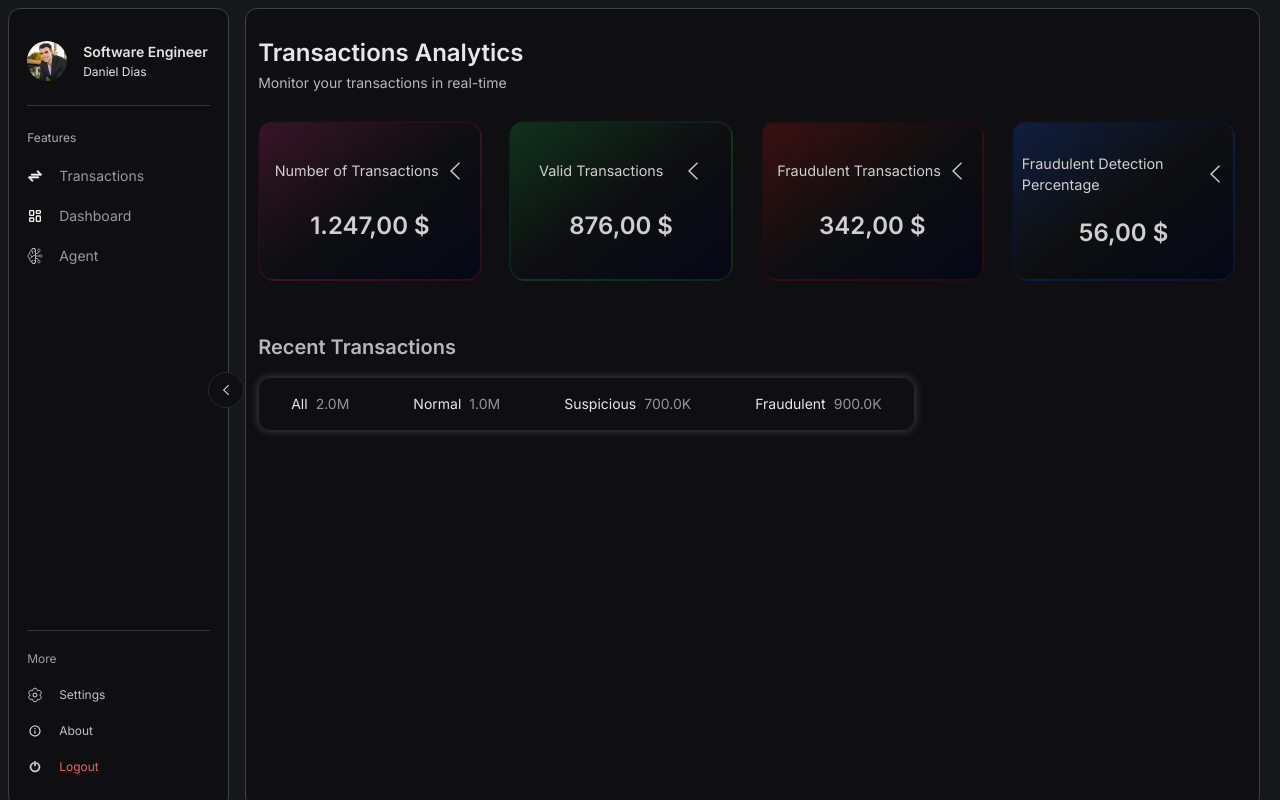
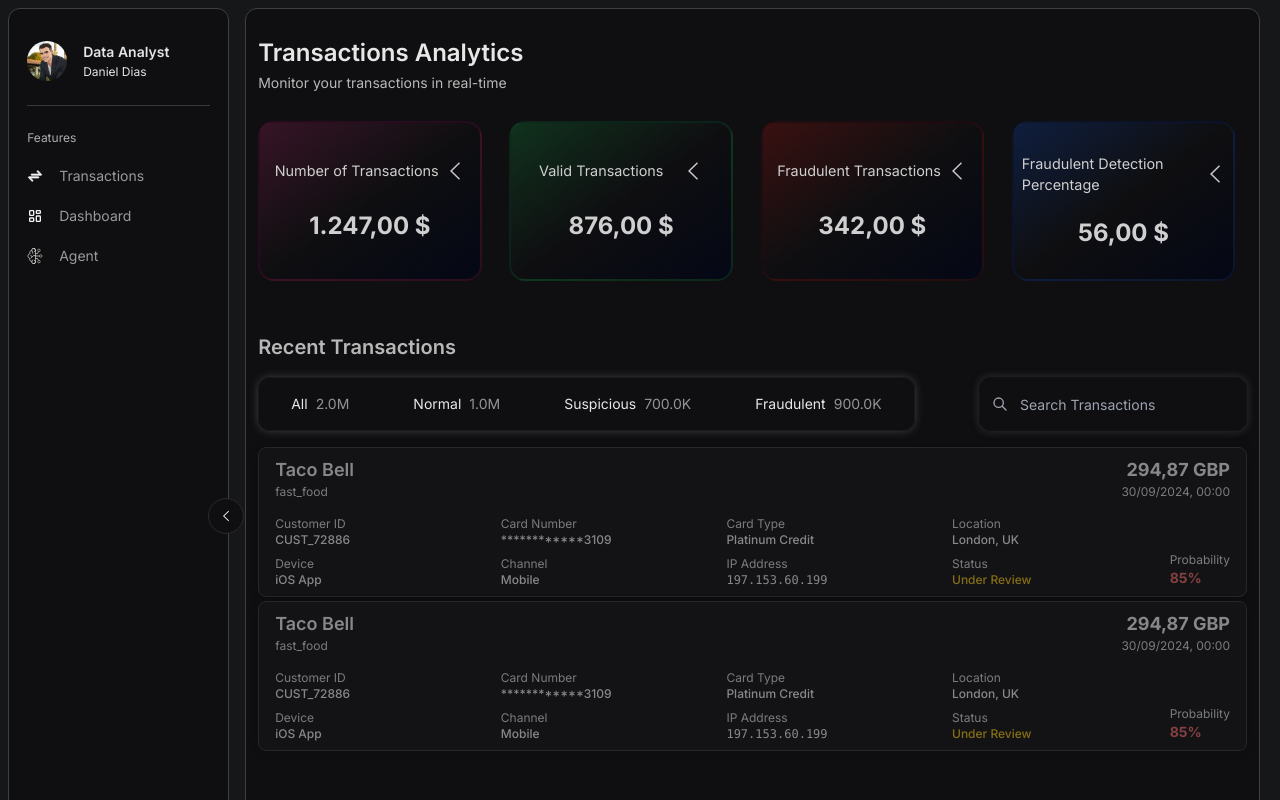
Before and after one commit to danielferreira-dias/credit.card.fraud.detection-dashboard, a React (Vite) app in the folder frontend/: page / in a window 1280 px wide. Shown: the top 800 px of the page. Built offline with nearby package versions, Linux system fonts and the light colour scheme.

Commit message:
Added new Components to CSS

```diff
--- /dev/null
+++ b/frontend/src/components/List.tsx
@@ -0,0 +1,10 @@
+import TransactionInfo from "./TransactionInfo"
+
+export default function List(){
+    return (
+        <div className="w-full h-150  text-white rounded-xl flex flex-col opacity-50 gap-y-1">
+            <TransactionInfo />
+            <TransactionInfo />
+        </div>
+    )
+}
--- a/frontend/src/components/Navbar.tsx
+++ b/frontend/src/components/Navbar.tsx
@@ -38,7 +38,7 @@ export default function Navbar(){
 
     const userInformation : { userName: string, userPosition: string, userProfile: string } = {
         userName : "Daniel Dias",
-        userPosition : "Software Engineer",
+        userPosition : "Data Analyst",
         userProfile : "/profile.png"
     }
 
--- a/frontend/src/components/StatsCard.tsx
+++ b/frontend/src/components/StatsCard.tsx
@@ -12,7 +12,7 @@ export default function StatsCard( { typeStat, statValue , colour } : StatsCardP
                 <span className="opacity-100 text-[0.90rem]">{typeStat}</span>
                 <img src={"/left-arrow-backup-2-svgrepo-com.svg"} alt="Toggle sidebar" className={`w-5 h-5 transform transition duration-300 }`} />
             </div>
-            <span className="text-2xl font-semibold">{formattedValue}</span>
+            <span className="text-2xl font-bold">{formattedValue}</span>
         </div>
     )
 }
--- /dev/null
+++ b/frontend/src/components/TransactionInfo.tsx
@@ -0,0 +1,170 @@
+import { useEffect, useState } from "react";
+
+interface TransactionData {
+    customer_id: string,
+    card_number: string,
+    timestamp: string,
+    merchant: string,
+    merchant_type: string,
+    amount: number,
+    currency: string,
+    country: string,
+    city: string,
+    card_type: string,
+    device: string,
+    channel: string,
+    ip_address: string,
+    status: TransactionStatus,
+}
+
+type statusType = "Processed" | "Under Review" | "Blocked"
+
+interface TransactionStatus {
+    fraud_probability: string,
+    status: statusType,
+}
+
+export default function TransactionInfo() {
+    const [transaction, setTransaction] = useState<TransactionData | null>(null);
+    const [loading, setLoading] = useState<boolean>(true);
+
+    useEffect(() => {
+        const fetchTransaction = async () => {
+            try {
+                setLoading(true);
+                // Simulating API call
+                await new Promise(resolve => setTimeout(resolve, 1000));
+
+                const mockData: TransactionData = {
+                    customer_id: "CUST_72886",
+                    card_number: "************3109",
+                    timestamp: "2024-09-30T00:00:01.034820",
+                    merchant: "Taco Bell",
+                    merchant_type: "fast_food",
+                    amount: 294.87,
+                    currency: "GBP",
+                    country: "UK",
+                    city: "London",
+                    card_type: "Platinum Credit",
+                    device: "iOS App",
+                    channel: "mobile",
+                    ip_address: "197.153.60.199",
+                    status: {
+                        fraud_probability: "85%",
+                        status: "Under Review"
+                    }
+                };
+
+                setTransaction(mockData);
+            } catch (error) {
+                console.error("Error fetching transaction:", error);
+            } finally {
+                setLoading(false);
+            }
+        };
+
+        fetchTransaction();
+    }, []);
+
+    const formatAmount = (amount: number, currency: string) => {
+        return `${amount.toLocaleString('de-DE', { minimumFractionDigits: 2, maximumFractionDigits: 2 })} ${currency}`;
+    };
+
+    const formatTimestamp = (timestamp: string) => {
+        return new Date(timestamp).toLocaleString('en-GB', {
+            day: '2-digit',
+            month: '2-digit',
+            year: 'numeric',
+            hour: '2-digit',
+            minute: '2-digit'
+        });
+    };
+
+    const getStatusColor = (status: statusType) => {
+        switch (status) {
+            case "Processed": return "text-green-400";
+            case "Under Review": return "text-yellow-400";
+            case "Blocked": return "text-red-400";
+            default: return "text-gray-200";
+        }
+    };
+
+    if (loading) {
+        return (
+            <div className="flex items-center justify-center p-8">
+                <div className="animate-spin rounded-full h-8 w-8 border-b-2 border-white"></div>
+            </div>
+        );
+    }
+
+    if (!transaction) {
+        return (
+            <div className="text-center p-8 text-gray-200">
+                No transaction data available
+            </div>
+        );
+    }
+
+    return (
+        <div className="bg-zinc-900 border border-zinc-700 rounded-lg px-4 py-2 shadow-[0_0_8px_rgba(0,0,0,0.5)]">
+            <div className="flex flex-col space-y-2">
+                {/* Header with merchant and amount */}
+                <div className="flex justify-between items-start">
+                    <div>
+                        <h3 className="text-lg font-semibold text-white">{transaction.merchant}</h3>
+                        <p className="text-xs text-gray-200">{transaction.merchant_type}</p>
+                    </div>
+                    <div className="text-right  ">
+                        <p className="text-lg font-bold text-white">{formatAmount(transaction.amount, transaction.currency)}</p>
+                        <p className="text-xs text-gray-200">{formatTimestamp(transaction.timestamp)}</p>
+                    </div>
+                </div>
+
+                <div className="flex flex-row w-full justify-between">
+                    {/* Transaction details grid */}
+                    <div className="grid grid-cols-2 md:grid-cols-4 gap-2 text-xs w-[95%]">
+                        <div>
+                            <p className="text-gray-200">Customer ID</p>
+                            <p className="text-white font-medium">{transaction.customer_id}</p>
+                        </div>
+                        <div>
+                            <p className="text-gray-200">Card Number</p>
+                            <p className="text-white font-medium">{transaction.card_number}</p>
+                        </div>
+                        <div>
+                            <p className="text-gray-200">Card Type</p>
+                            <p className="text-white font-medium">{transaction.card_type}</p>
+                        </div>
+                        <div>
+                            <p className="text-gray-200">Location</p>
+                            <p className="text-white font-medium">{transaction.city}, {transaction.country}</p>
+                        </div>
+                        <div>
+                            <p className="text-gray-200">Device</p>
+                            <p className="text-white font-medium">{transaction.device}</p>
+                        </div>
+                        <div>
+                            <p className="text-gray-200">Channel</p>
+                            <p className="text-white font-medium capitalize">{transaction.channel}</p>
+                        </div>
+                        <div>
+                            <p className="text-gray-200">IP Address</p>
+                            <p className="text-white font-medium font-mono">{transaction.ip_address}</p>
+                        </div>
+                        <div>
+                            <p className="text-gray-200">Status</p>
+                            <p className={`font-medium ${getStatusColor(transaction.status.status)}`}>
+                                {transaction.status.status}
+                            </p>
+                        </div>
+                    </div>
+                    <div className="flex flex-col justify-end">
+                        <p className="text-gray-200 text-xs">Probability</p>
+                        <p className="text-red-400 font-bold text-sm">{transaction.status.fraud_probability}</p>
+                    </div>
+                </div>
+            </div>
+
+        </div>
+    );
+}
--- a/frontend/src/components/TransactionsList.tsx
+++ b/frontend/src/components/TransactionsList.tsx
@@ -1,41 +1,10 @@
 import { useEffect, useState } from "react";
+import List from "./List";
 
 interface FilterElement  {
     filterName : string,
     filterValue : number
 }
-
-type SortBy = "timestamp" | "amount" | "score";
-
-interface TransactionFilters {
-    date_from?: string;
-    date_to?: string;
-    amount_min?: number;
-    amount_max?: number;
-    currency?: string[];
-    country?: string[];
-    city?: string[];
-    merchant?: string[];
-    merchant_category?: string[];
-    merchant_type?: string[];
-    card_type?: string[];
-    card_present?: (0 | 1)[];
-    channel?: string[];
-    device?: string[];
-    device_fingerprint?: string | null;
-    high_risk_merchant?: boolean | null;
-    distance_from_home_min?: number;
-    distance_from_home_max?: number;
-    weekend_transaction?: boolean | null;
-    hour_of_day?: number[];
-    ip_address?: string | null;
-    score_min?: number | null;
-    score_max?: number | null;
-    sort_by?: SortBy;
-    sort_dir?: "asc" | "desc";
-    page?: number;
-    page_size?: number;
-  }
 
 function formatValue(value: number): string {
     if (value >= 1_000_000) return `${(value / 1_000_000).toFixed(1)}M`;
@@ -45,6 +14,7 @@ function formatValue(value: number): string {
 
 export default function TransactionList(){
     const [filterElements, setFilterElements] = useState<FilterElement[]>([]);
+    const [searchQuery, setSearchQuery] = useState<string>("");
 
     useEffect(() => {
         // Simulando fetch
@@ -63,10 +33,10 @@ export default function TransactionList(){
       }, []);
 
     return (
-        <div className="flex flex-col w-full mt-6 gap-y-4 items-center sm:items-start">
+        <div className="flex flex-col w-full h-full mt-6 gap-y-4 items-center sm:items-start">
             <h2 className="text-xl font-semibold opacity-70 mt-6">Recent Transactions</h2>
-            <div className="flex flex-row justify-between">
-                <div className="flex sm:flex-row  items-center h-fit w-fit md:w-fit gap-y-4 border-zinc-800 shadow-[0_0_8px_rgba(0,0,0,0.5)] shadow-zinc-700 rounded-xl border-[1px] flex-wrap">
+            <div className="flex flex-row justify-between items-stretch w-full gap-x-4">
+                <div className="flex sm:flex-row  items-center h-full w-fit md:w-fit gap-y-4 border-zinc-900 shadow-[0_0_8px_rgba(0,0,0,0.5)] shadow-zinc-700 rounded-xl border-[1px] flex-wrap">
                     { filterElements.map( (filter) => (
                         <button className="trasnform transition duration-100 ease-in flex h-fit flex-row flex-wrap w-full sm:w-fit gap-x-2 rounded-lg hover:bg-zinc-900 px-8 py-4">
                             <span className="text-sm opacity-90 h-fit ">{filter.filterName}</span>
@@ -75,9 +45,23 @@ export default function TransactionList(){
                     ))}
                 </div>
 
-                <div className=""></div>
+                <div className="relative border-zinc-900 shadow-[0_0_8px_rgba(0,0,0,0.5)] shadow-zinc-700 h-fit xl:h-full rounded-xl border-[1px] items-center">
+                    <div className="absolute inset-y-0 left-0 pl-3 flex h-full items-center pointer-events-none">
+                        <svg className="h-4 w-4 text-zinc-400" fill="none" stroke="currentColor" viewBox="0 0 24 24">
+                            <path strokeLinecap="round" strokeLinejoin="round" strokeWidth={2} d="M21 21l-6-6m2-5a7 7 0 11-14 0 7 7 0 0114 0z" />
+                        </svg>
+                    </div>
+                    <input
+                        type="text"
+                        placeholder="Search Transactions"
+                        value={searchQuery}
+                        onChange={(e) => setSearchQuery(e.target.value)}
+                        className=" h-full rounded-xl pl-10 pr-4 py-3 text-sm text-white focus:ring-black border-zinc-900 shadow-[0_0_8px_rgba(0,0,0,0.5)]   flex-1"
+                    />
+                </div>
+            </div>
 
-            </div>
+            <List />
         </div>
     )
 }
```
